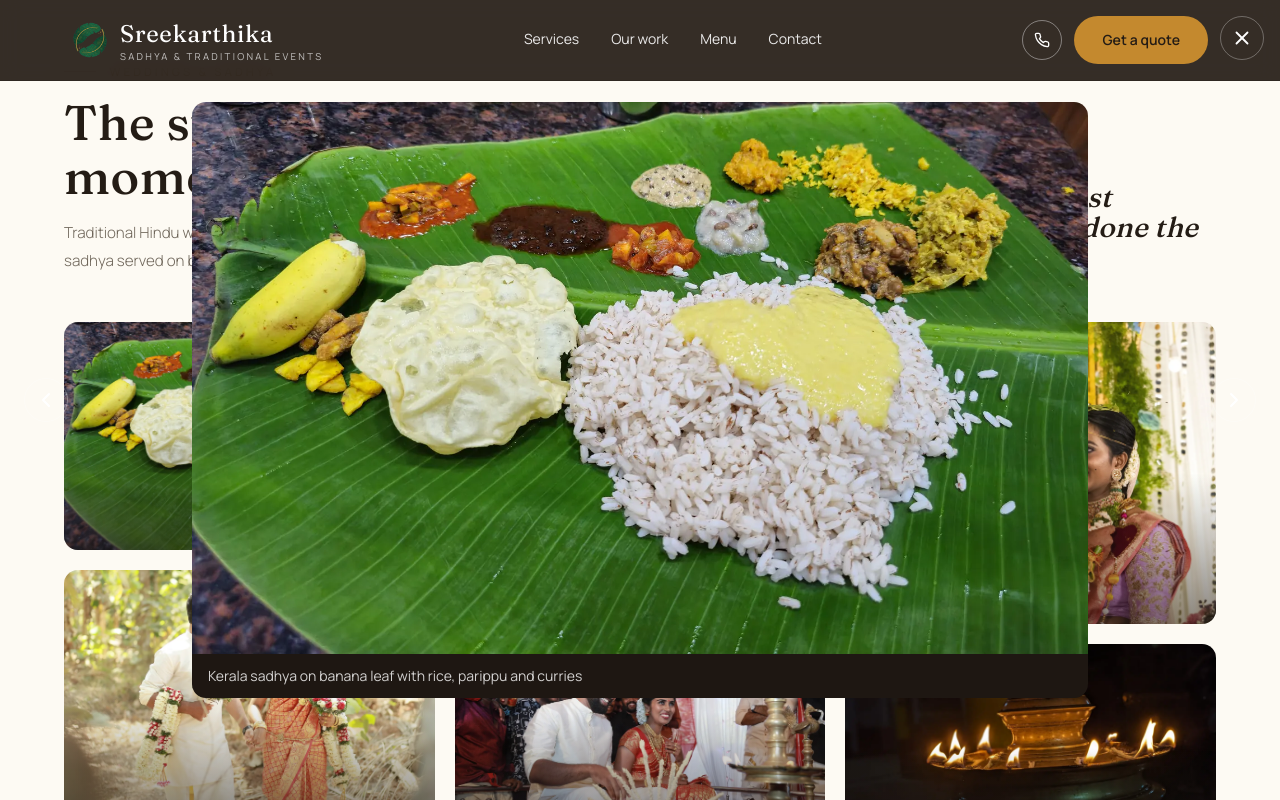
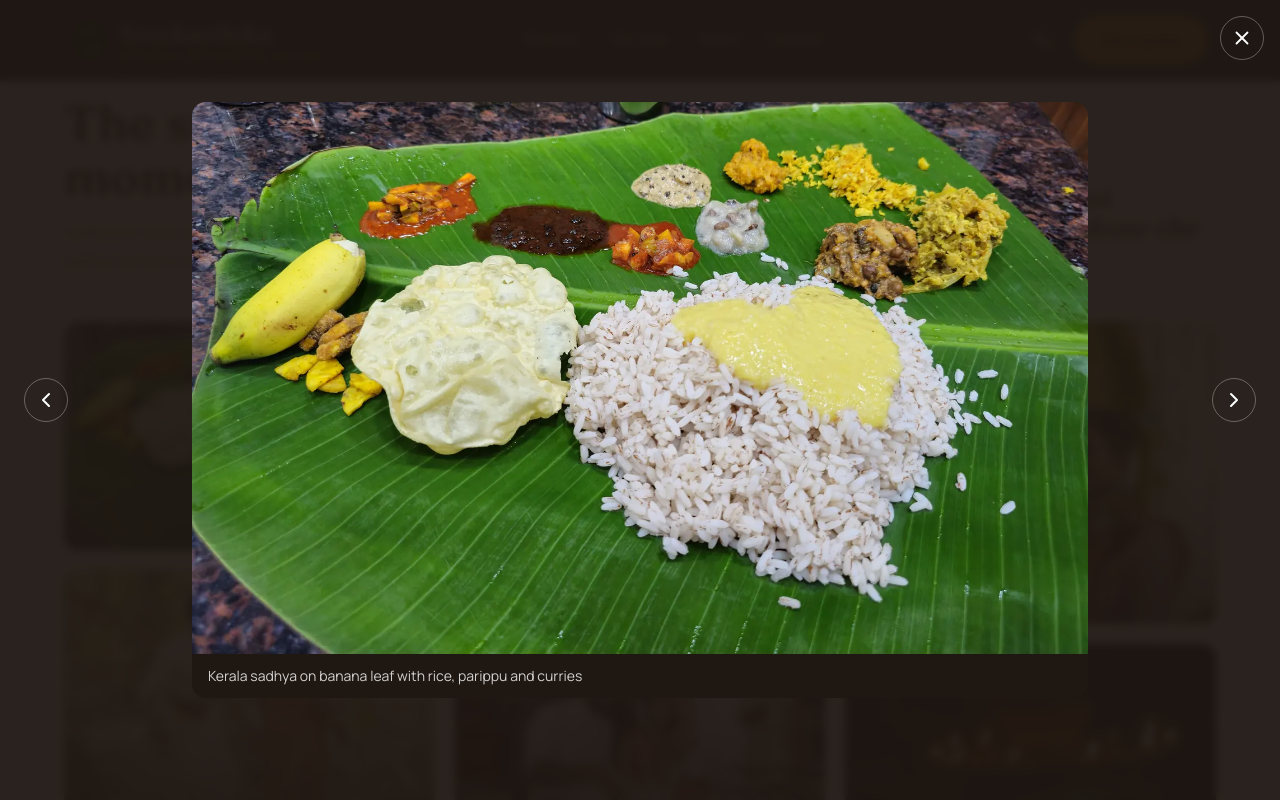
Before and after one commit to ablejose/sree-karthika-catters-and-events-wadakkancher, a Next.js app: page / in a window 1280 px wide. Both pictures are taken after a click on the button 249 px from the left and 2102 px from the top of the page. Shown: the part 1666-2466 px from the top of the page. Built offline with nearby package versions, Linux system fonts and the light colour scheme.

Commit message:
Lightbox: dark backdrop actually renders (bg-ink/92 is not a Tailwind opacity step, so the page showed through) and the photo loads eagerly, so it no longer opens as a floating broken image with its alt text; the page behind no longer scrolls
Co-Authored-By: Claude Opus 5.5 <noreply@anthropic.com>

```diff
--- a/components/Lightbox.tsx
+++ b/components/Lightbox.tsx
@@ -51,7 +51,8 @@ export default function Lightbox({
           role="dialog"
           aria-modal="true"
           aria-label={item.alt}
-          className="fixed inset-0 z-[100] flex items-center justify-center bg-ink/92 p-4"
+          data-lenis-prevent
+          className="fixed inset-0 z-[100] flex items-center justify-center bg-ink/95 p-4 backdrop-blur-sm"
           initial={{ opacity: 0 }}
           animate={{ opacity: 1 }}
           exit={{ opacity: 0 }}
@@ -83,7 +84,8 @@ export default function Lightbox({
               if (info.offset.x > 80) go(-1);
             }}
           >
-            <Img src={item.src} alt={item.alt} fallbackSeed={item.src} className="max-h-[80vh] w-auto object-contain" />
+            {/* Eager: a lazy image inside a just-opened overlay can sit unloaded at 0x0, leaving only its alt text. */}
+            <Img src={item.src} alt={item.alt} fallbackSeed={item.src} priority className="h-auto max-h-[78vh] w-auto max-w-full object-contain" />
             <figcaption className="bg-ink px-4 py-3 font-sans text-sm text-ivory/80">{item.alt}</figcaption>
           </motion.figure>
           <button
```
